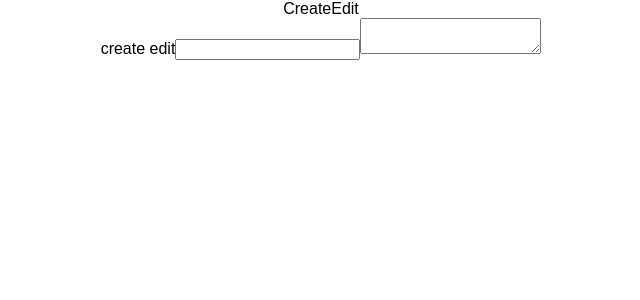
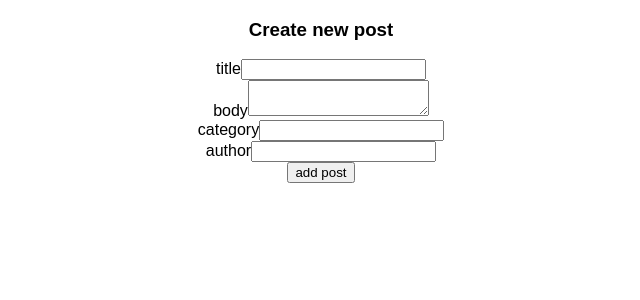
Before and after one commit to lewiscoulson/reactnd-project-readable, a React (Create React App) app: page /createEdit in a window 1280 px wide. Shown: the top 300 px of the page, without its empty margins (319-959 px from the left). Built offline with nearby package versions, Linux system fonts and the light colour scheme.

Commit message:
All functionality minus edit post

```diff
--- a/src/actions/commentActions.js
+++ b/src/actions/commentActions.js
@@ -39,7 +39,7 @@ export function voteCommentSuccess (comment) {
   }
 }
 
-export function voteComment (commentID, option) {
+export function voteComment (commentID, option, postID) {
 	return function (dispatch) {
 		return fetch(`http://localhost:5001/comments/${commentID}`,
 			{
@@ -52,6 +52,7 @@ export function voteComment (commentID, option) {
 		})
 		.then((comment) => {
 			dispatch(voteCommentSuccess(comment))
+			dispatch(getComments(postID))
 		});
 	};
 }
@@ -63,7 +64,7 @@ export function addCommentSuccess (comment) {
   }
 }
 
-export function addComment (options) {
+export function addComment (options, postID) {
 	return function (dispatch) {
 		return fetch(`http://localhost:5001/comments`,
 			{
@@ -76,6 +77,7 @@ export function addComment (options) {
 		})
 		.then((comment) => {
 			dispatch(addCommentSuccess(comment))
+			dispatch(getComments(postID))
 		});
 	};
 }
@@ -94,7 +96,7 @@ export function deleteCommentSuccess (comment) {
   }
 }
 
-export function deleteComment (commentID) {
+export function deleteComment (commentID, postID) {
 	return function (dispatch) {
 		return fetch(`http://localhost:5001/comments/${commentID}`,
 			{
@@ -106,6 +108,7 @@ export function deleteComment (commentID) {
 		})
 		.then((comment) => {
 			dispatch(deleteCommentSuccess(comment))
+			dispatch(getComments(postID))
 		});
 	};
 }
@@ -117,7 +120,7 @@ export function updateCommentSuccess (comment) {
   }
 }
 
-export function updateComment (commentID, options) {
+export function updateComment (commentID, options, postID) {
 	return function (dispatch) {
 		return fetch(`http://localhost:5001/comments/${commentID}`,
 			{
@@ -130,6 +133,7 @@ export function updateComment (commentID, options) {
 		})
 		.then((comment) => {
 			dispatch(updateCommentSuccess(comment))
+			dispatch(getComments(postID))
 		});
 	};
 }
--- a/src/actions/postActions.js
+++ b/src/actions/postActions.js
@@ -5,6 +5,7 @@ export const DELETE_POST = 'DELETE_POST';
 export const SET_POSTS_SORT_METHOD = 'SET_POSTS_SORT_METHOD';
 export const GET_COMMENTS = 'GET_COMMENTS';
 export const VOTE_POST = 'VOTE_POST';
+export const CREATE_POST = 'CREATE_POST';
 
 export function getPostsSuccess (posts) {
   return {
@@ -32,7 +33,7 @@ export function getPostSuccess (post) {
   }
 }
 
-export const getPost = (id, another) => {
+export const getPost = (id) => {
 	return function (dispatch) {
 		return fetch(`http://localhost:5001/posts/${id}`, { headers: { 'Authorization': 'whatever-you-want' }})
 		.then((response) => {
@@ -98,12 +99,14 @@ export function deletePostSuccess (post) {
 
 export function deletePost (postID) {
 	return function (dispatch) {
-		return fetch(`http://localhost:5001/posts/${postID}`, { headers: { 'Authorization': 'whatever-you-want' }, method: 'DELETE'})
-		.then((response) => {
-			return response.json()
-		})
-		.then((post) => {
-			dispatch(deletePostSuccess(post))
+		return fetch(`http://localhost:5001/posts/${postID}`,
+			{
+				headers: { 'Authorization': 'whatever-you-want', 'Content-Type': 'application/json'},
+				method: 'DELETE'
+			})
+		.then((postID) => {
+			dispatch(deletePostSuccess(postID))
+			dispatch(getPosts())
 		});
 	};
 }
@@ -128,6 +131,33 @@ export function votePost (postID, option) {
 		})
 		.then((post) => {
 			dispatch(votePostSuccess(post))
+			dispatch(getPost(postID))
+			dispatch(getPosts())
 		});
 	};
 }
+
+export function createPostSuccess (post) {
+  return {
+    type: CREATE_POST,
+    post
+  }
+}
+
+export function createPost (options) {
+	return function (dispatch) {
+		return fetch('http://localhost:5001/posts',
+			{
+				headers: { 'Authorization': 'whatever-you-want', 'Content-Type': 'application/json'},
+				method: 'POST',
+				body: JSON.stringify(options)
+			})
+		.then((response) => {
+			return response.json()
+		})
+		.then((post) => {
+			dispatch(createPostSuccess(post))
+			dispatch(getPosts())
+		});
+	};
+}
--- a/src/components/CommentForm.js
+++ b/src/components/CommentForm.js
@@ -24,7 +24,7 @@ class CommentForm extends Component {
 		options.timestamp = new Date().getTime();
 		options.parentId = this.props.post.id;
 
-		this.props.addComment(options);
+		this.props.addComment(options, this.props.post.id);
 	}
 
 	render() {
@@ -32,8 +32,15 @@ class CommentForm extends Component {
 
 		return (
 			<form onSubmit={this.handleSubmit}>
-				<input type="text" name="author" />
-				<textarea name="body"></textarea>
+				<h3>Add new comment</h3>
+				<div>
+					<label htmlFor="author">author</label>
+					<input type="text" id="author" name="author" />
+				</div>
+				<div>
+					<label htmlFor="body">comment</label>
+					<textarea id="body" name="body"></textarea>
+				</div>
 
 				<button type="submit">submit</button>
 			</form>
--- a/src/components/CommentVote.js
+++ b/src/components/CommentVote.js
@@ -6,12 +6,12 @@ class CommentVote extends Component {
 	}
 
 	render() {
-		let {handleVote, commentID} = this.props;
+		let {handleVote, commentID, postID} = this.props;
 
 		return (
 			<div>
-				<button onClick={() => handleVote(commentID, 'upVote')}>upvote</button>
-				<button onClick={() => handleVote(commentID, 'downVote')}>downvote</button>
+				<button onClick={() => handleVote(commentID, 'upVote', postID)}>upvote</button>
+				<button onClick={() => handleVote(commentID, 'downVote', postID)}>downvote</button>
 			</div>
 		)
 	}
--- a/src/components/Comments.js
+++ b/src/components/Comments.js
@@ -15,7 +15,8 @@ class Comments extends Component {
 	}
 
 	render() {
-		let {comments, handleEdit, handleDelete, sortMethod, setCommentsSortMethod, handleVote, handleUpdate, currentComment, isEditing} = this.props;
+		let {comments, handleEdit, handleDelete, sortMethod, setCommentsSortMethod, handleVote, handleUpdate,
+		currentComment, isEditing, postID} = this.props;
 		let sortedComments;
 
 		if (comments) {
@@ -46,14 +47,15 @@ class Comments extends Component {
 							{item.body} by {item.author}
 							votes: {item.voteScore}
 							time: {item.timestamp}
-							<CommentVote commentID={item.id} handleVote={handleVote} />
-							<button onClick={() => handleEdit(item)}>edit</button>
-							<button onClick={() => handleDelete(item.id)}>delete</button>
+							<CommentVote commentID={item.id} postID={postID} handleVote={handleVote} />
+							<button onClick={() => handleEdit(item, postID)}>edit</button>
+							<button onClick={() => handleDelete(item.id, postID)}>delete</button>
 
 
 							{(currentComment && isEditing) && item.id === currentComment.id && <EditCommentForm
 								handleUpdate={handleUpdate}
-								comment={item} />}
+								comment={item}
+								postID={postID} />}
 						</div>)
 					})}
 				</ul>
--- a/src/components/EditCommentForm.js
+++ b/src/components/EditCommentForm.js
@@ -24,7 +24,7 @@ class EditCommentForm extends Component {
 		this.props.handleUpdate(this.props.comment.id, {
 			timestamp: new Date().getTime(),
 			body: this.state.body
-		});
+		}, this.props.postID);
 	}
 
 	render() {
--- /dev/null
+++ b/src/components/Post.js
@@ -0,0 +1,48 @@
+import React, {Component} from 'react';
+import PropTypes from 'prop-types';
+import { Link } from 'react-router-dom';
+import { connect } from 'react-redux';
+
+import PostVote from '../components/PostVote';
+
+import {deletePost, votePost} from '../actions/postActions';
+
+class Post extends Component {
+	componentDidMount() {
+	}
+
+	render() {
+		const {post, votePost, deletePost} = this.props;
+
+		return (
+			<div>
+				<Link to={`/post/${post.id}`}>{post.title}</Link>
+				<div>author: {post.author}</div>
+				<div>comments: {post.comments}</div>
+				<div>votes: {post.voteScore}</div>
+				<Link to={`/createEdit/${post.id}`}>Edit</Link>
+				<PostVote
+					handleVote={votePost}
+					postID={post.id} />
+				<button onClick={() => deletePost(post.id)}>Delete</button>
+			</div>
+		)
+	}
+}
+
+function mapStateToProps () {
+  return {
+  }
+}
+
+function mapDispatchToProps (dispatch) {
+  return {
+  	deletePost: (postID) => dispatch(deletePost(postID)),
+  	votePost: (postID, option) => dispatch(votePost(postID, option))
+  }
+}
+
+export default connect(
+  mapStateToProps,
+  mapDispatchToProps
+)(Post)
--- a/src/components/PostForm.js
+++ b/src/components/PostForm.js
@@ -6,14 +6,45 @@ class PostForm extends Component {
 	componentDidMount() {
 	}
 
+	handleSubmit = (event) => {
+		event.preventDefault();
+
+		let elems = event.currentTarget.elements;
+		let options = {};
+
+		for (let i = 0; i < elems.length; i++) {
+			options[elems[i].name] = elems[i].value;
+		}
+
+		options.id = Math.floor(Math.random() * 1000000);
+		options.timestamp = new Date().getTime();
+
+		this.props.createPost(options);
+	}
+
 	render() {
-		const {post} = this.props;
+		const {createPost} = this.props;
 
 		return (
-			<form>
-				create edit
-				<input type="text" value={post ? post.title : ''} />
-				<textarea value={post ? post.body : ''}></textarea>
+			<form onSubmit={this.handleSubmit}>
+				<h3>Create new post</h3>
+				<div>
+					<label htmlFor="title">title</label>
+					<input type="text" name="title" id="title" />
+				</div>
+				<div>
+					<label htmlFor="body">body</label>
+					<textarea name="body" id="body"></textarea>
+				</div>
+				<div>
+					<label htmlFor="category">category</label>
+					<input type="text" name="category" id="category" />
+				</div>
+				<div>
+					<label htmlFor="author">author</label>
+					<input type="text" name="author" id="author" />
+				</div>
+				<button type="submit">add post</button>
 			</form>
 		)
 	}
--- a/src/components/Posts.js
+++ b/src/components/Posts.js
@@ -1,6 +1,7 @@
 import React, {Component} from 'react';
 import PropTypes from 'prop-types';
-import { Link } from 'react-router-dom';
+
+import Post from './Post';
 
 class Posts extends Component {
 	render() {
@@ -21,19 +22,14 @@ class Posts extends Component {
 			});
 		}
 
-		// TODO - sort posts by voteScore
 		return (<div>
 			<select value={sortMethod} onChange={(event) => {setPostsSortMethod(event.target.value)}}>
 				<option value="voteScore">voteScore</option>
 				<option value="timestamp">timestamp</option>
 			</select>
 			<ul>
-				{sortedPosts && sortedPosts.map((item) => {
-					return (<div>
-						<div>published: {item.timestamp}</div>
-						<div>votes: {item.voteScore}</div>
-						<Link to={`/post/${item.id}`}>{item.title}</Link>
-					</div>)
+				{sortedPosts && sortedPosts.filter(item => !item.deleted).map((item) => {
+					return (<Post post={item} />)
 				})}
 			</ul>
 		</div>)
--- a/src/containers/CreateEdit.js
+++ b/src/containers/CreateEdit.js
@@ -4,20 +4,19 @@ import { Link } from 'react-router-dom';
 import { connect } from 'react-redux';
 
 import PostForm from '../components/PostForm';
-import {getPost} from '../actions/postActions';
+import {getPost, createPost} from '../actions/postActions';
 
 class CreateEdit extends Component {
 	componentDidMount() {
 	}
 
 	render() {
-		let {currentPost} = this.props;
+		let {currentPost, createPost} = this.props;
 		const isEditMode = this.props.match.params.id;
 
 		return (
 			<div>
-				CreateEdit
-				<PostForm post={isEditMode ? currentPost : null} />
+				<PostForm createPost={createPost} />
 			</div>
 		)
 	}
@@ -31,7 +30,8 @@ function mapStateToProps ({posts}) {
 
 function mapDispatchToProps (dispatch) {
   return {
-  	getPost: (postID) => dispatch(getPost(postID))
+  	getPost: (postID) => dispatch(getPost(postID)),
+  	createPost: (options) => dispatch(createPost(options))
   }
 }
 
```
Also changed, not shown: src/containers/Post.js (+10 -9 lines), 1 other file (tests, documents, lock files or other folders).
